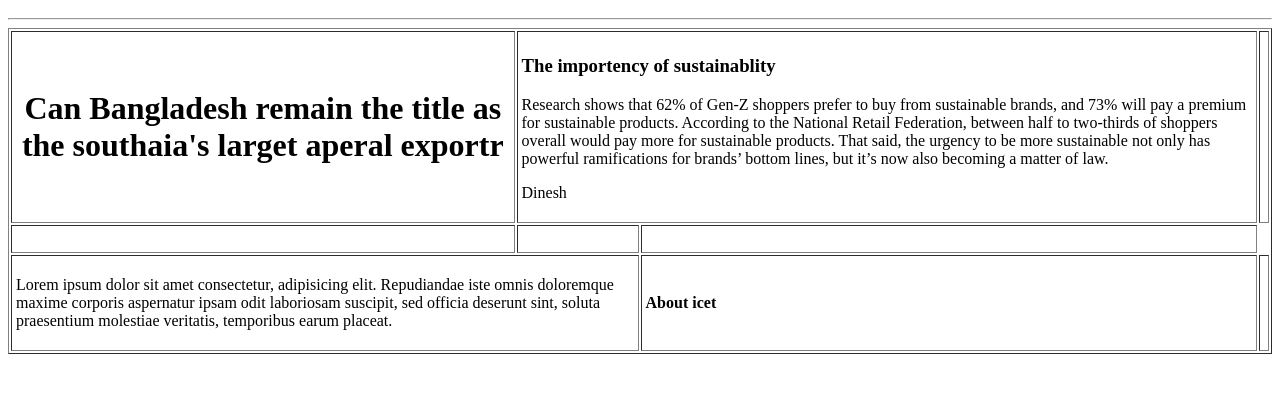
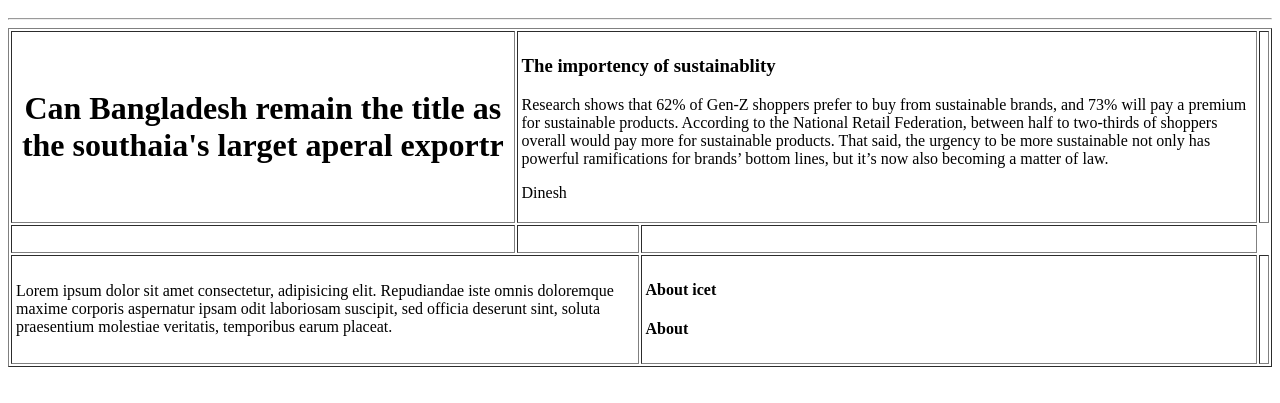
Before and after one commit to DineshHewage/Demo_01_HTML, a plain HTML site: page Index.html in a window 1280 px wide. Shown: the part 101-504 px from the top of the page. Drawn offline with Linux system fonts and the light colour scheme.

Commit message:
Added about me

```diff
--- a/Index.html
+++ b/Index.html
@@ -46,6 +46,7 @@
             </td>
             <td>
                 <h4>About icet</h4>
+                <h4>About <Menu></Menu></h4>
             </td>
             <td></td>
         </tr>
```
